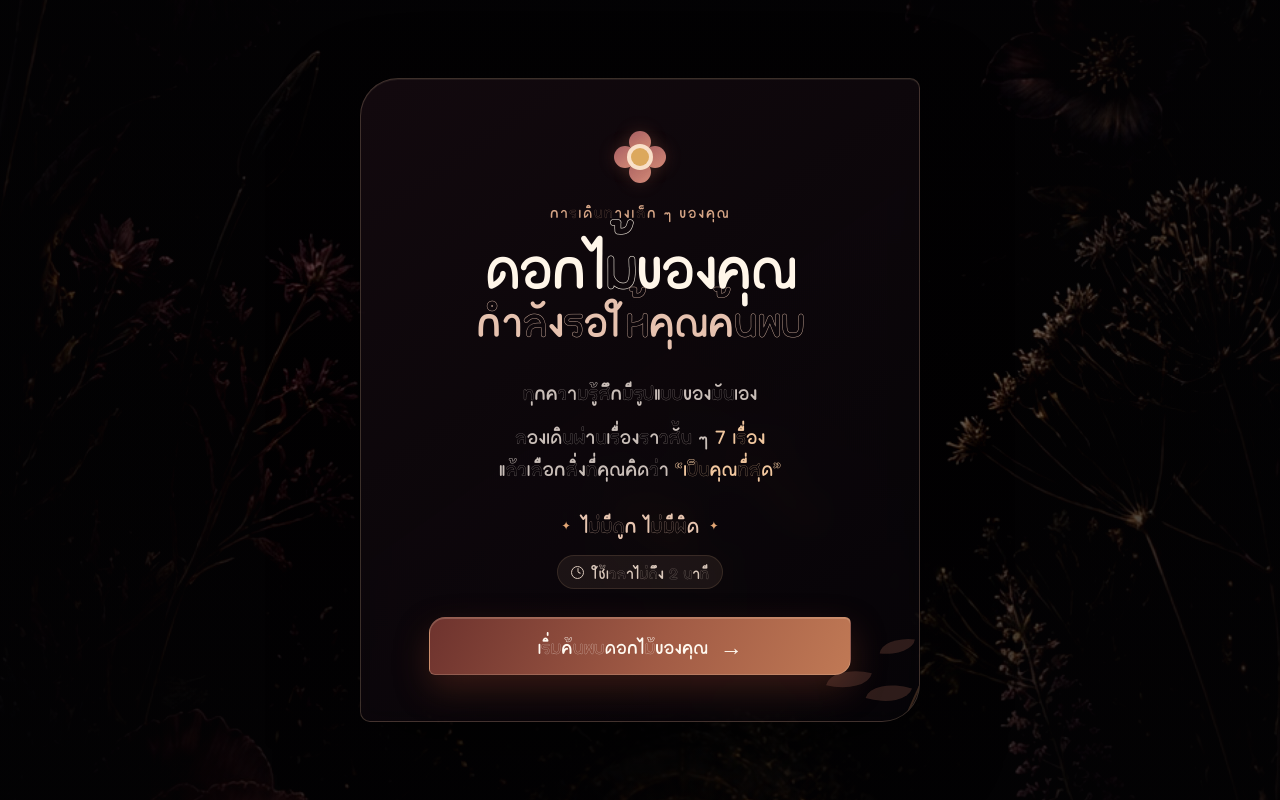
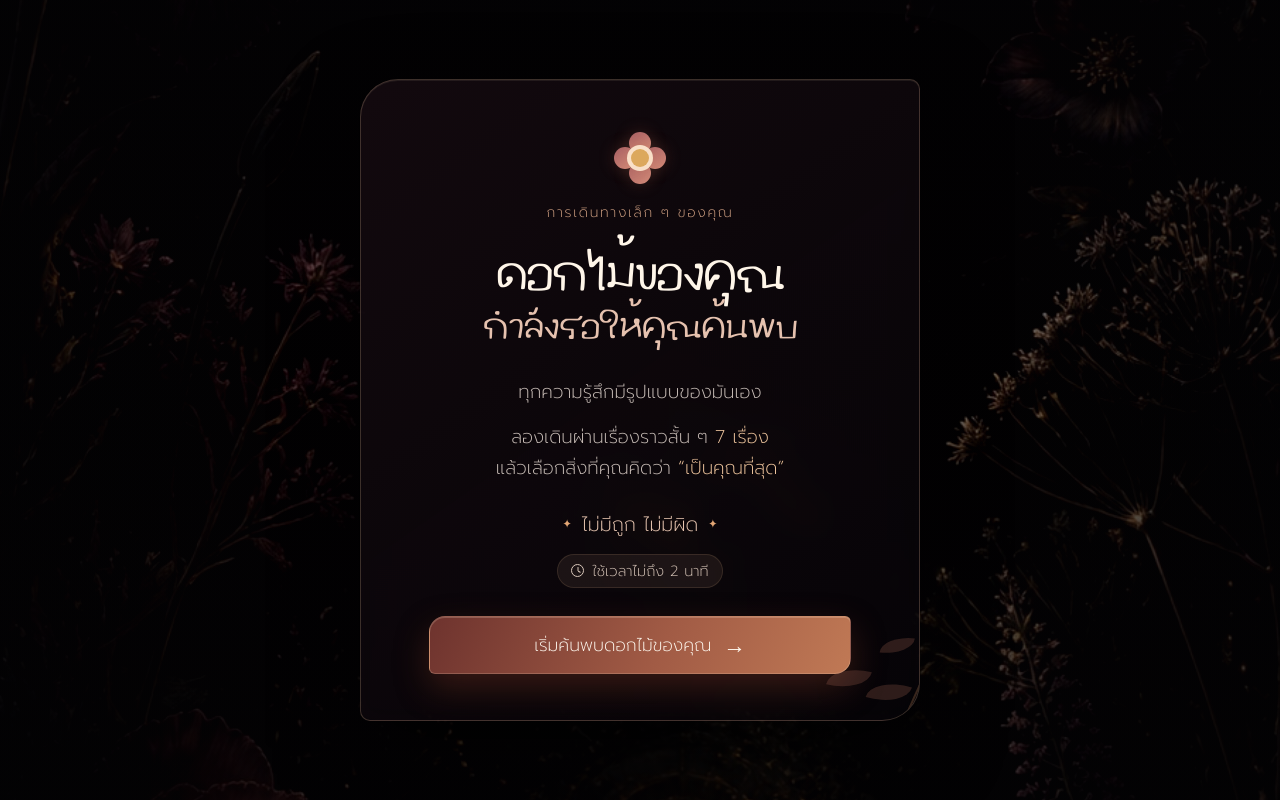
Before and after one commit to pichch1i/FlowerWeb, a React (Vite) app in the folder FrontEnd/: page / in a window 1280 px wide. Built offline with nearby package versions, Linux system fonts and the light colour scheme; no server answers.

Commit message:
Use JaoTomato headings and Prompt body text

```diff
--- a/FrontEnd/src/index.css
+++ b/FrontEnd/src/index.css
@@ -1,23 +1,40 @@
 @font-face {
-  font-family: 'GMCkanomTian Demo';
-  src: url('./assets/font/GMCkanomTian demo.ttf') format('truetype');
+  font-family: 'JaoTomato Thin';
+  src: url('./assets/font/JaoTomato Thin.ttf') format('truetype');
   font-style: normal;
   font-weight: 400;
   font-display: swap;
 }
 
+@font-face {
+  font-family: 'Prompt ExtraLight';
+  src: url('./assets/font/Prompt/Prompt-ExtraLight.ttf') format('truetype');
+  font-style: normal;
+  font-weight: 200;
+  font-display: swap;
+}
+
 :root {
-  font-family:
-    'GMCkanomTian Demo',
-    'Noto Sans Thai',
-    'Leelawadee UI',
-    Tahoma,
+  --font-body:
+    'Prompt ExtraLight', 'Prompt', 'Noto Sans Thai', 'Leelawadee UI', Tahoma,
     sans-serif;
+  --font-heading:
+    'JaoTomato Thin', 'Noto Sans Thai', 'Leelawadee UI', Tahoma, sans-serif;
+  font-family: var(--font-body);
   font-size: 18px;
   font-synthesis: none;
   text-rendering: optimizeLegibility;
   -webkit-font-smoothing: antialiased;
   -moz-osx-font-smoothing: grayscale;
+}
+
+h1,
+h2,
+h3,
+h4,
+h5,
+h6 {
+  font-family: var(--font-heading);
 }
 
 * {
@@ -64,6 +81,8 @@ body {
 }
 
 button,
-input {
+input,
+select,
+textarea {
   font: inherit;
 }
--- a/FrontEnd/src/pages/PlayerInfoPage.css
+++ b/FrontEnd/src/pages/PlayerInfoPage.css
@@ -89,7 +89,7 @@
 .journey-card h1 {
   margin: 0;
   color: #2e4838;
-  font-family: inherit;
+  font-family: var(--font-heading);
   font-size: clamp(2.25rem, 10vw, 2.7rem);
   font-weight: 400;
   line-height: 1.15;
```
Also changed, not shown: FrontEnd/src/assets/font/Prompt/OFL.txt (added), FrontEnd/src/assets/font/Prompt/Prompt-ExtraLight.ttf (added).
